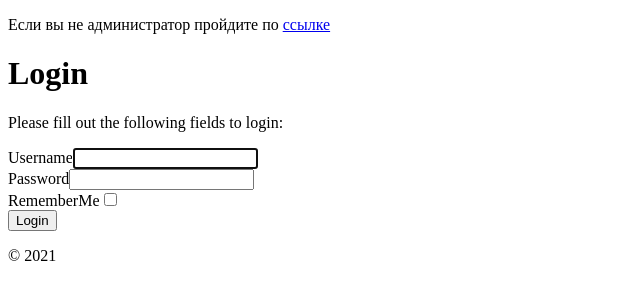
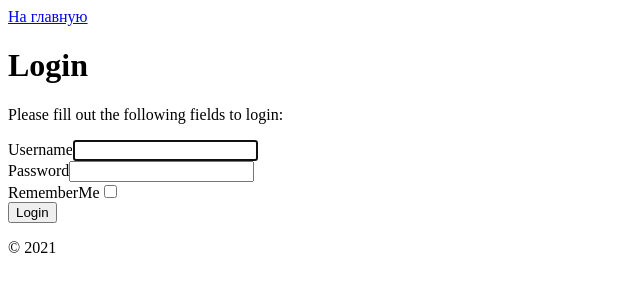
Before and after one commit to lable01/yii2_test, a Yii app: template backend/views/site/login.php in a window 1280 px wide. Shown: the top 300 px of the page, without its empty margins (0-640 px from the left). Run offline with PHP 8.4 and a stand-in for Yii, Linux system fonts and the light colour scheme; the template is opened without the code that fills it, so the values that code supplies are empty; form fields are guessed from the names that the template uses; some libraries are stand-ins or nearby versions.

Commit message:
добавил кнопку, php doc

```diff
--- a/backend/views/site/login.php
+++ b/backend/views/site/login.php
@@ -10,7 +10,7 @@ use yii\bootstrap\ActiveForm;
 $this->title = 'Login';
 ?>
 <div class="site-login">
-    <p>Если вы не администратор пройдите по <a href="../../../frontend/web">ссылке</a></p>
+    <a href="../../../frontend/web" class="btn btn-info">На главную</a>
     <h1><?= Html::encode($this->title) ?></h1>
 
     <p>Please fill out the following fields to login:</p>
```
Also changed, not shown: frontend/models/User.php (+6 -1 lines).
